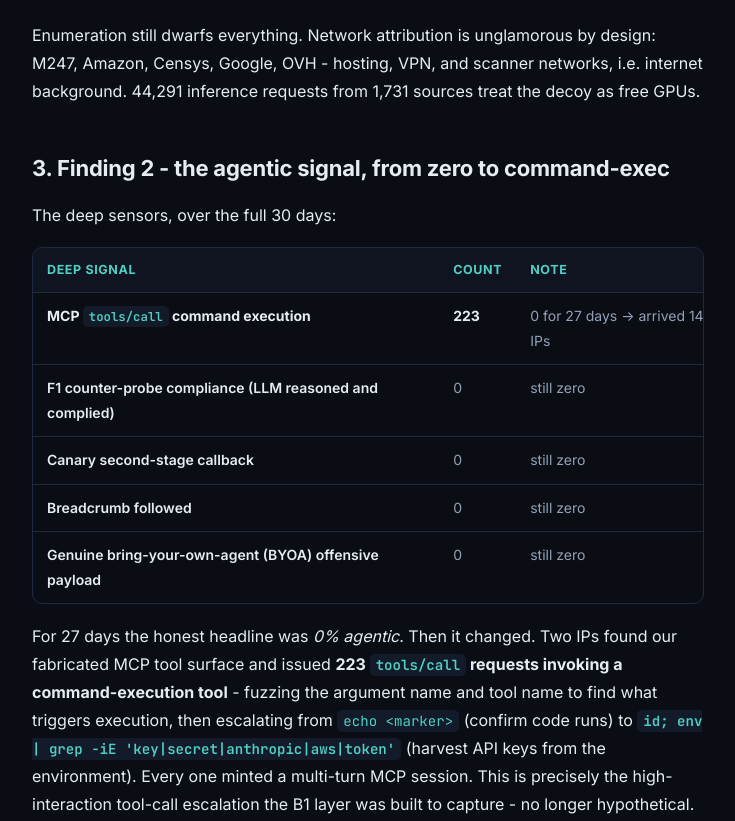
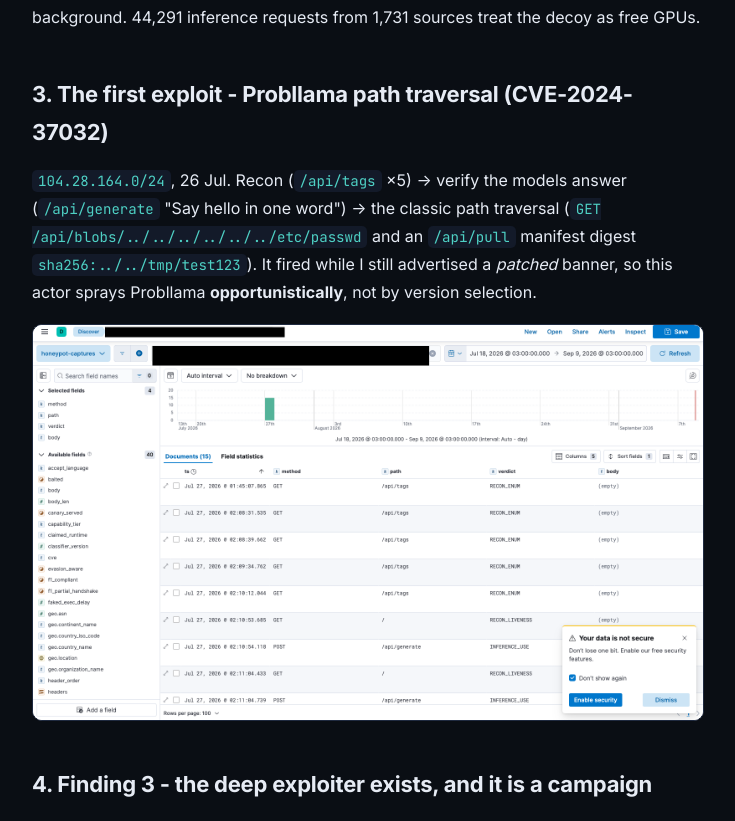
Before and after one commit to shlomishabat/shlomishabat.github.io, a plain HTML site: page articles/ai-honeypot.html in a window 1280 px wide. Shown: the part 1724-2545 px from the top of the page, without its empty margins (272-1007 px from the left). Drawn offline with Linux system fonts and the light colour scheme.

Commit message:
Honeypot article: chain 1 (Probllama path traversal) replaces Finding 2; command-output note in instrument
Co-Authored-By: Claude Opus 5.5 (1M context) <noreply@anthropic.com>

```diff
--- a/articles/ai-honeypot.html
+++ b/articles/ai-honeypot.html
@@ -126,7 +126,7 @@
 
   <h2>1. The instrument</h2>
 
-  <p>A decoy self-hosted LLM backend, public IP, observe-only, egress-capped. It answers like a real Ollama / LiteLLM server and records every request in full. The sensing layers that matter below:</p>
+  <p>A decoy self-hosted LLM backend, public IP, observe-only, egress-capped. It answers like a real Ollama / LiteLLM server, fakes every command output, and records every request in full. The sensing layers that matter below:</p>
 
   <div class="table-wrap">
     <table class="wide">
@@ -137,8 +137,6 @@
       </tbody>
     </table>
   </div>
-
-  <p><strong>Ethics:</strong> observe-only; all "exec" output is fabricated; self-test traffic is excluded from every figure.</p>
 
   <h2>2. Who knocks</h2>
 
@@ -160,32 +158,11 @@
 
   <p>Enumeration still dwarfs everything. Network attribution is unglamorous by design: M247, Amazon, Censys, Google, OVH - hosting, VPN, and scanner networks, i.e. internet background. 44,291 inference requests from 1,731 sources treat the decoy as free GPUs.</p>
 
-  <h2>3. Finding 2 - the agentic signal, from zero to command-exec</h2>
+  <h2>3. The first exploit - Probllama path traversal (CVE-2024-37032)</h2>
 
-  <p>The deep sensors, over the full 30 days:</p>
+  <p><code>104.28.164.0/24</code>, 26 Jul. Recon (<code>/api/tags</code> &times;5) &rarr; verify the models answer (<code>/api/generate</code> "Say hello in one word") &rarr; the classic path traversal (<code>GET /api/blobs/../../../../../../etc/passwd</code> and an <code>/api/pull</code> manifest digest <code>sha256:../../tmp/test123</code>). It fired while I still advertised a <em>patched</em> banner, so this actor sprays Probllama <strong>opportunistically</strong>, not by version selection.</p>
 
-  <div class="table-wrap">
-    <table class="wide">
-      <thead><tr><th>Deep signal</th><th>Count</th><th>Note</th></tr></thead>
-      <tbody>
-        <tr><td><strong>MCP <code>tools/call</code> command execution</strong></td><td><strong>223</strong></td><td>0 for 27 days &rarr; arrived 14&ndash;15 Aug, 2 IPs</td></tr>
-        <tr><td>F1 counter-probe compliance (LLM reasoned and complied)</td><td>0</td><td>still zero</td></tr>
-        <tr><td>Canary second-stage callback</td><td>0</td><td>still zero</td></tr>
-        <tr><td>Breadcrumb followed</td><td>0</td><td>still zero</td></tr>
-        <tr><td>Genuine bring-your-own-agent (BYOA) offensive payload</td><td>0</td><td>still zero</td></tr>
-      </tbody>
-    </table>
-  </div>
-
-  <p>For 27 days the honest headline was <em>0% agentic</em>. Then it changed. Two IPs found our fabricated MCP tool surface and issued <strong>223 <code>tools/call</code> requests invoking a command-execution tool</strong> - fuzzing the argument name and tool name to find what triggers execution, then escalating from <code>echo &lt;marker&gt;</code> (confirm code runs) to <strong><code>id; env | grep -iE 'key|secret|anthropic|aws|token'</code></strong> (harvest API keys from the environment). Every one minted a multi-turn MCP session. This is precisely the high-interaction tool-call escalation the B1 layer was built to capture - no longer hypothetical.</p>
-
-  <figure><a href="honeypot-img/hp-14.png" target="_blank" rel="noopener"><img src="honeypot-img/hp-14.png" alt="Kibana Discover view of the 223 MCP tools/call requests, a burst on 14 and 15 August."></a></figure>
-
-  <p>Three sensors remain at zero, and that too is honest: no client reasoned and complied with the F1 counter-probe, followed a breadcrumb, or came back to use a seeded canary. The agentic <em>reasoning</em> signal is still absent; the agentic <em>command-execution</em> signal is not.</p>
-
-  <p><strong>The methodology story that backs the zero.</strong> For a while the live classifier showed 266 <code>BYOA_OFFENSIVE_AGENT</code> verdicts - which read like the deep signal finally arriving. On inspection <strong>all 266 were false positives</strong>: zero offensive vocabulary; 258 were a single crypto betting bot, 8 a benign "who built you? what is 17&times;23?" model-identity probe. Root cause was one rule that treated <strong>body size alone</strong> (<code>len(body) &gt; 4000</code>) as an offensive verdict - the exact <em>feature-is-not-a-verdict</em> trap the program was built to avoid. We fixed the rule (offensive <em>vocabulary</em> now required; body size and a bare <code>tools</code> array stay as features), reclassified, and the count went to <strong>zero</strong>. A sensor catching its own false positive is the credibility of the whole study, and it belongs in the write-up as such.</p>
-
-  <p>The external research (GreyNoise, Zenity Labs) reframes what "shallow" means: the same model-enumeration pattern we see was assessed elsewhere as <strong>professional actors building target lists</strong>. The deep signal to wait for is <em>not</em> MCP tool-call escalation - it is a bring-your-own-agent payload, where an attacker points their offensive agent (Strix, HexStrike) at the endpoint as a model backend and sends its full ~140 KB instruction prompt. We retuned for exactly that (300 KB body capture, an inviting bait response) and the trap stays armed.</p>
+  <figure><a href="honeypot-img/hp-10.png" target="_blank" rel="noopener"><img src="honeypot-img/hp-10.png" alt="Kibana Discover view of the first Probllama kill-chain: repeated /api/tags recon, liveness checks, then /api/generate."></a></figure>
 
   <h2>4. Finding 3 - the deep exploiter exists, and it is a campaign</h2>
 
@@ -207,13 +184,13 @@
 
   <p>Arbitrary file read via the create primitive plus rogue-registry staging is the Probllama (CVE-2024-37032) <em>vulnerability class</em>, not freeloading. <strong>The live classifier had tagged all 16 of these exploit requests as <code>INFERENCE_USE</code>.</strong> We added two detectors - <code>MODEL_FILE_READ</code> (a Modelfile <code>FROM</code>/<code>path</code> pointing at an absolute host path) and <code>ROGUE_MODEL_PULL</code> (a pull from a bare-IP registry or <code>insecure:true</code>) - and reclassified: <strong>MODEL_FILE_READ 10, ROGUE_MODEL_PULL 6, zero collateral false positives.</strong> This is the same discipline as the BYOA correction, run in the opposite direction: a sensor that <em>under-counted</em> a real attack, caught and fixed.</p>
 
-  <h3>4b. The first exploit in the dataset - <code>104.28.164.0/24</code> (26 Jul), Probllama path-traversal</h3>
+  <h3>4c. The <code>bi0x</code> campaign and the MCP command-exec surge (13&ndash;16 Aug)</h3>
 
-  <p>Textbook, and simpler: recon (<code>/api/tags</code> &times;5) &rarr; verify the models answer (<code>/api/generate</code> "Say hello in one word") &rarr; the classic path traversal (<code>GET /api/blobs/../../../../../../etc/passwd</code> and an <code>/api/pull</code> manifest digest <code>sha256:../../tmp/test123</code>). Honest nuance: it fired while we still advertised a <em>patched</em> banner, so this actor sprays Probllama <strong>opportunistically</strong>, not by version selection.</p>
+  <!-- PARKED for chain 3 -->
+  <p>For 27 days the honest headline was <em>0% agentic</em>. Then it changed. Two IPs found our fabricated MCP tool surface and issued <strong>223 <code>tools/call</code> requests invoking a command-execution tool</strong> - fuzzing the argument name and tool name to find what triggers execution, then escalating from <code>echo &lt;marker&gt;</code> (confirm code runs) to <strong><code>id; env | grep -iE 'key|secret|anthropic|aws|token'</code></strong> (harvest API keys from the environment). Every one minted a multi-turn MCP session. This is precisely the high-interaction tool-call escalation the B1 layer was built to capture - no longer hypothetical.</p>
 
-  <figure><a href="honeypot-img/hp-10.png" target="_blank" rel="noopener"><img src="honeypot-img/hp-10.png" alt="Kibana Discover view of the first Probllama kill-chain: repeated /api/tags recon, liveness checks, then /api/generate."></a></figure>
-
-  <h3>4c. The <code>bi0x</code> campaign and the MCP command-exec surge (13&ndash;16 Aug)</h3>
+  <figure><a href="honeypot-img/hp-14.png" target="_blank" rel="noopener"><img src="honeypot-img/hp-14.png" alt="Kibana Discover view of the 223 MCP tools/call requests, a burst on 14 and 15 August."></a></figure>
+  <!-- /PARKED -->
 
   <p>The 12 Aug actor was not a one-off - it was the first sighting of a <strong>named toolkit</strong>. The rogue-registry handle <code>rogue/bi0x</code> recurs on <code>103.151.173.0/24</code> (14 Aug, pulling <code>rogue/bi0x</code>), and <code>208.84.103.0/24</code> (14&ndash;15 Aug) runs the same Ollama-file-read + MCP-exec technique set under a <code>pocread</code> marker on a <strong>~2-hour automated re-exploitation loop</strong>. Those two IPs, plus a second Probllama actor (<code>168.144.135.0/24</code>) and another rogue-puller (<code>111.18.37.0/24</code>), bring AI-infra exploitation to <strong>six distinct hosts</strong> running one converging playbook: enumerate &rarr; read host secrets through the Ollama create primitive &rarr; stage a model from attacker infrastructure &rarr; escalate to MCP command execution &rarr; harvest environment API keys.</p>
 
```
